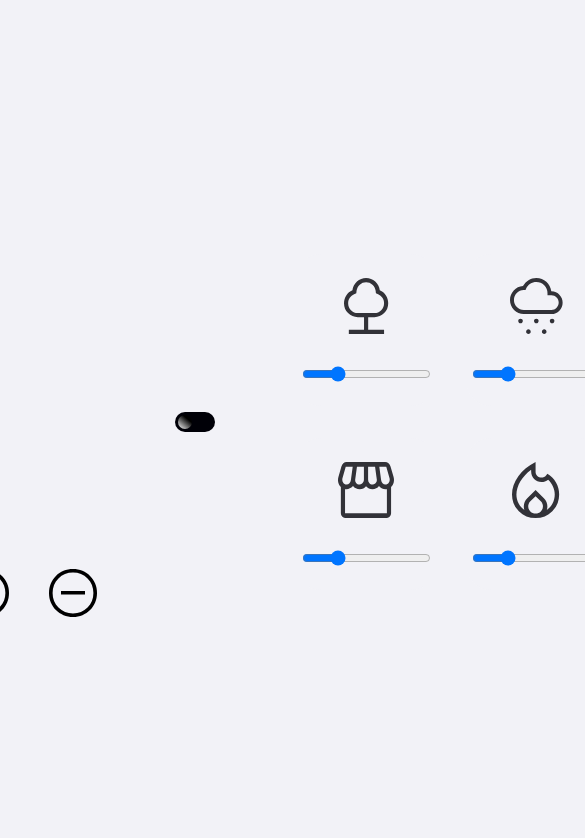
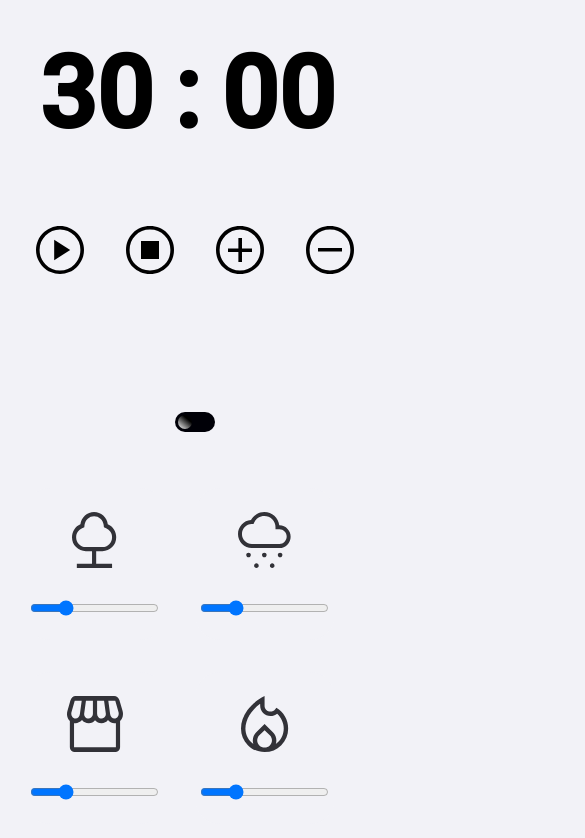
Before and after one commit to DavidAyres3/DavidAyres3-davidayres3.github.io, a plain HTML site: page index.html in a window 390 px wide. Shown: the whole page, 585 px wide, since content can reach past the window. Drawn offline with Linux system fonts and the light colour scheme.

Commit message:
Update style.css including responsivity

```diff
--- a/style.css
+++ b/style.css
@@ -215,3 +215,40 @@ position: absolute;
   inset -3px -2px -5px -2px #8983f7,
   inset -10px -4px 0 0 #a3dafb;
 }
+
+@media (max-width: 400px){
+  main {
+    display: grid;
+    padding: 2rem;
+    margin: 0;
+  }
+
+  .timer span{
+    font-size: 10rem;
+    padding: .5rem;
+    margin-left: 1vh
+  }
+  .controls{
+    padding: 1rem;
+    gap: 5vh;
+  }
+
+}
+@media (max-width: 850px){
+
+  main {
+    display: grid;
+    padding: 2rem;
+    margin: 0;
+  }
+
+  .timer span{
+    font-size: 10rem;
+    padding: .5rem;
+    margin-left: 1vh
+  }
+  .controls{
+    padding: 1rem;
+    gap: 5vh;
+  }
+}
```
